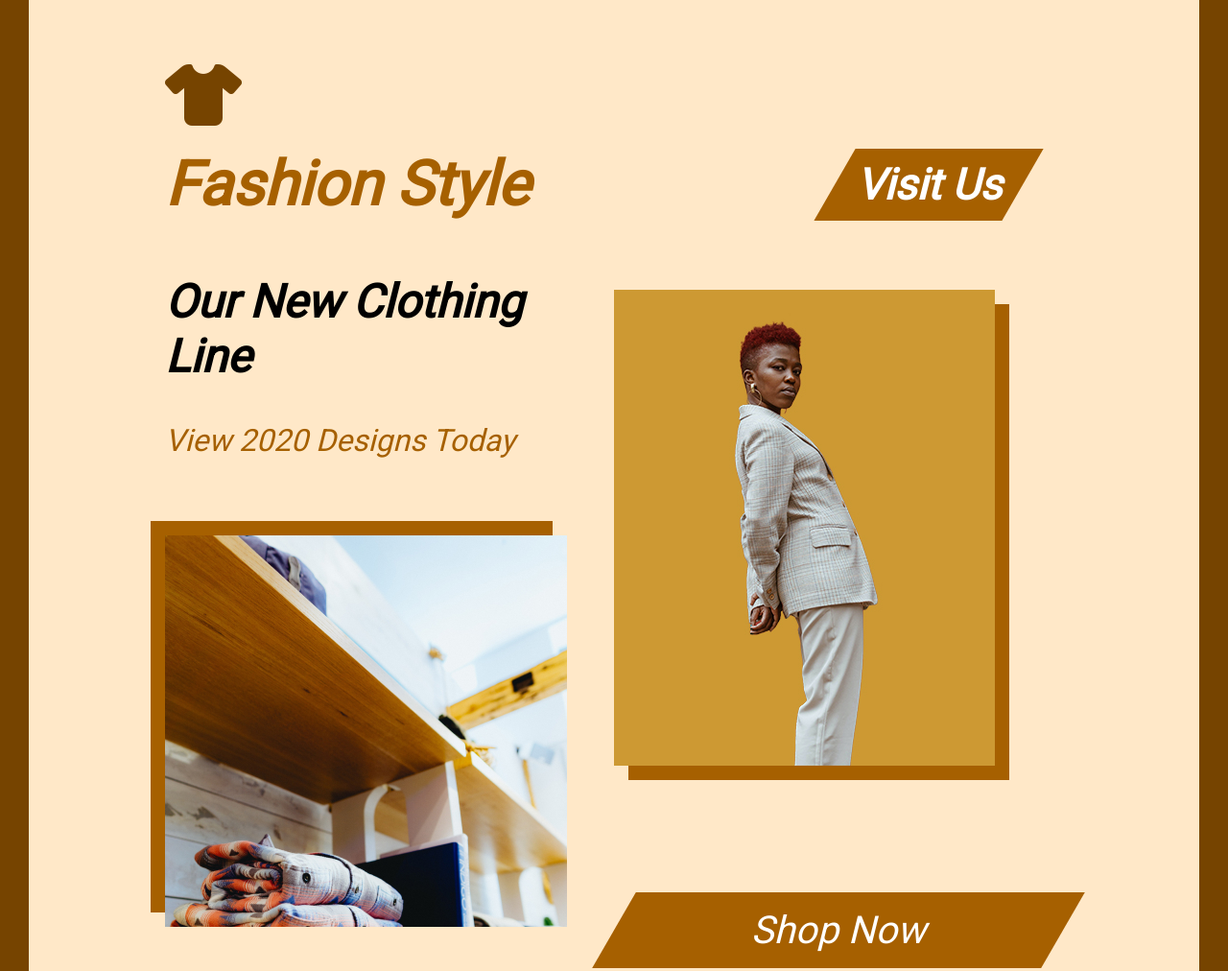
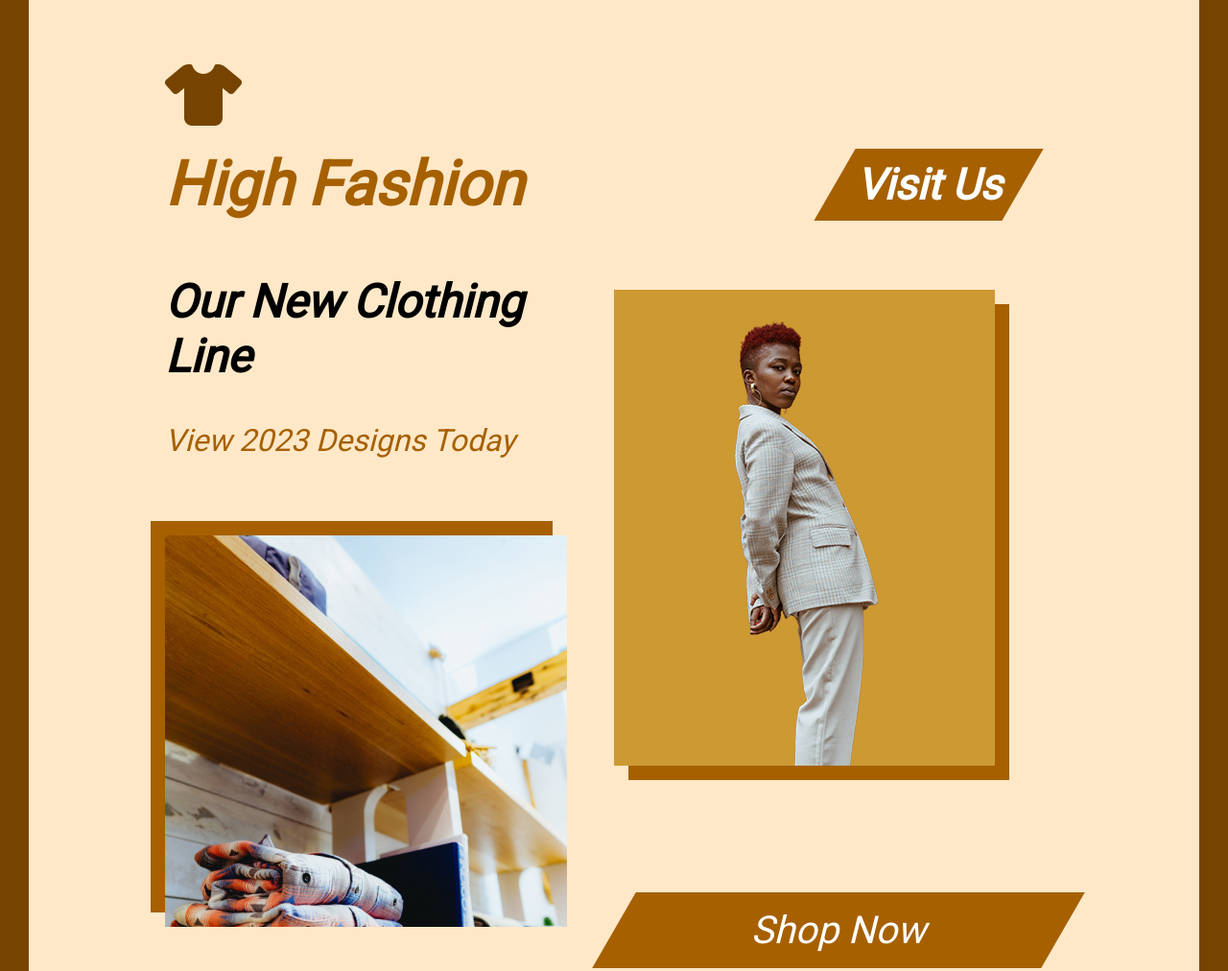
Before and after one commit to wjhall12/fashion, a plain HTML site: page index.html in a window 1280 px wide. Shown: the top 1012 px of the page at 96% size. Drawn offline with Linux system fonts and the light colour scheme.

Commit message:
Update index.html

```diff
--- a/index.html
+++ b/index.html
@@ -30,7 +30,7 @@
     </div>
 
     <!-- <div class="fashion"> -->
-      <h1>Fashion Style <a href="#">Visit Us</a></h1>
+      <h1>High Fashion <a href="#">Visit Us</a></h1>
 
 
 
@@ -38,7 +38,7 @@
       <div class="col">
         <div class="text">
           <h2>Our New Clothing Line</h2>
-          <p>View 2020 Designs Today</p>
+          <p>View 2023 Designs Today</p>
         </div>
         <img src="images/img-2.jpg" class="shadow-reverse" alt="img-2">
       </div>
```
